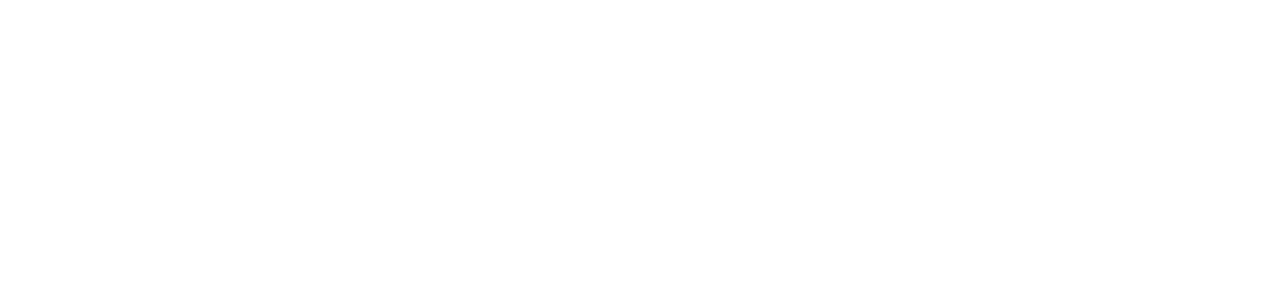
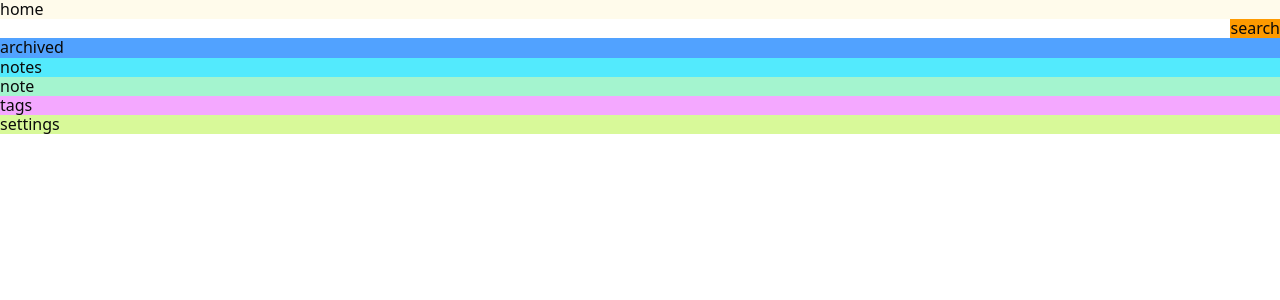
Before and after one commit to dbslapitan/notes-app, a Next.js app: page / in a window 1280 px wide. Shown: the top 300 px of the page. Built offline with nearby package versions, Linux system fonts and the light colour scheme.

Commit message:
add layout for desktop

```diff
--- a/src/app/globals.css
+++ b/src/app/globals.css
@@ -5,6 +5,8 @@
 @custom-variant dark (&:where(.dark, .dark *));
 
 @theme {
+  --breakpoint-2xl: 1440px;
+
   --color-neutral-0: #FFFFFF;
   --color-neutral-50: #F5F7FA;
   --color-neutral-100: #F3F5F8;
--- a/src/app/layout.tsx
+++ b/src/app/layout.tsx
@@ -25,7 +25,7 @@
 }>) {
   return (
     <html className="h-full" lang="en" suppressHydrationWarning>
-      <body className="h-full flex leading-[1.2]">
+      <body className="h-full flex leading-[1.2] flex-col">
         <Providers>
           {children}
         </Providers>
--- a/src/app/page.tsx
+++ b/src/app/page.tsx
@@ -2,7 +2,18 @@
 
   return (
     <>
-
+      <header className="hidden">
+        Header
+      </header>
+      <main className="grow-1 2xl:grid 2xl:grid-cols-[fit-content(0)_fit-content(0)_auto_fit-content(0)] 2xl:grid-rows-[fit-content(0)_fit-content(0)_auto_fit-content(0)]">
+        <div className="bg-amber-50 order-1">home</div>
+        <div className="bg-amber-500 order-3 justify-self-end">search</div>
+        <div className="bg-blue-400 order-5">archived</div>
+        <div className="bg-cyan-300 order-2 2xl:row-span-4">notes</div>
+        <div className="bg-emerald-200 order-6 2xl:row-span-3 2xl:col-span-2">note</div>
+        <div className="bg-fuchsia-300 order-7">tags</div>
+        <div className="bg-lime-200 order-4">settings</div>
+      </main>
     </>
   );
 
```
